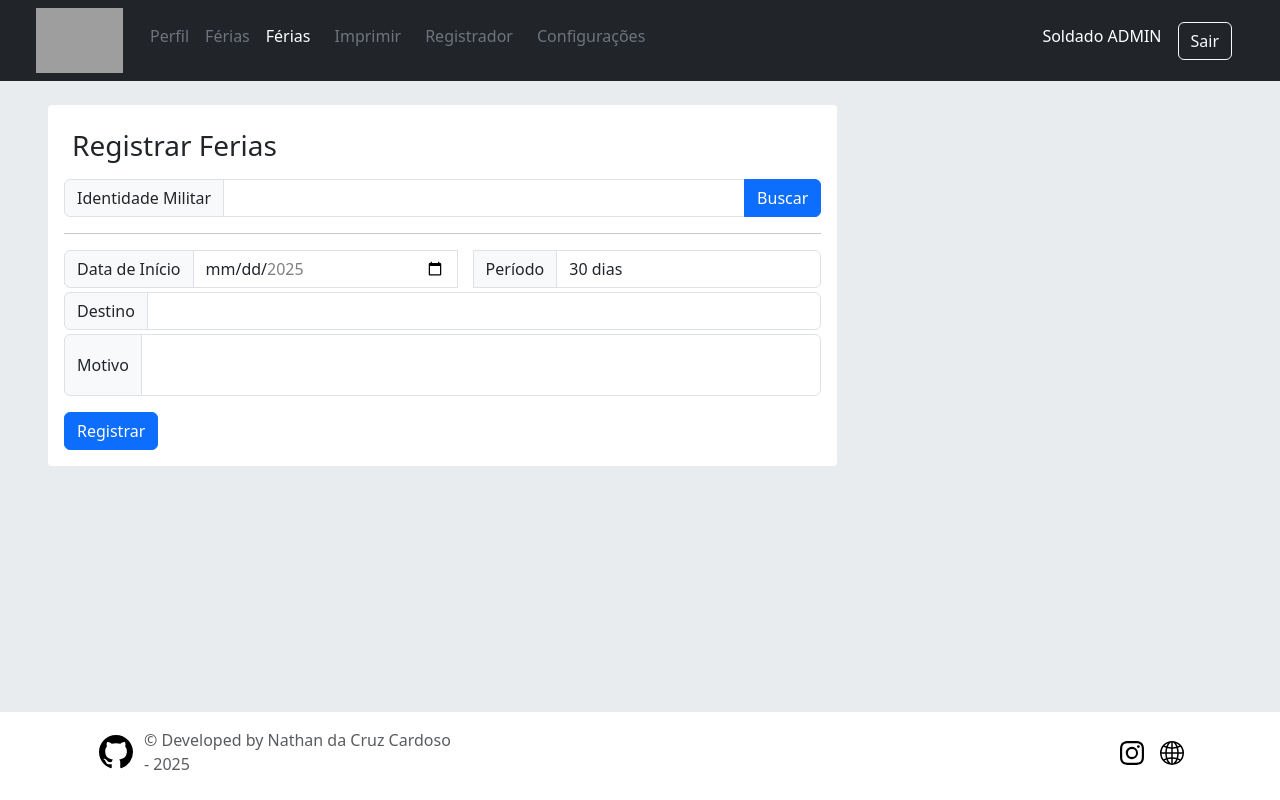
After one commit to NathanCruzOficial/gestor-de-ferias, a Flask app: page /user/livro in a window 1280 px wide. The commit adds this page. Run offline with Flask 3, Linux system fonts and the light colour scheme; a user stored in the database is signed in; data comes from the database, SQL or seed files in the repository; both versions use the stored data as it was after the commit; grey boxes are pictures that could not be loaded.

Commit message:
resolve: blank_users

```diff
--- a/app/controllers/db_mannager.py
+++ b/app/controllers/db_mannager.py
@@ -18,7 +18,7 @@ def create_user(form):
         dados = [
         {
             "username":f"{patente} {form.nome_guerra.data}",
-            "password": form.password.data,  # Você pode armazenar uma hash da senha usando bcrypt ou similar
+            "password": form.password.data.strip() if form.password.data else "null",  # Você pode armazenar uma hash da senha usando bcrypt ou similar
             "military_id": form.military_id.data,
             "fg_patente_id": form.fg_patente_id.data,  # Relacionado ao ID da patente (exemplo: Soldado = 1)
             "nome_completo": form.nome_completo.data,
--- a/app/models/forms.py
+++ b/app/models/forms.py
@@ -16,26 +16,18 @@ def phone_validator(form, field):
         flash("Insira um número de celular válido.", 'warning')
 
 class LoginForm(FlaskForm):
-    fg_organization_id = SelectField("OM", choices=[], validators=[DataRequired()])
-    username = StringField("usuário", validators=[DataRequired()])
+    military_id = StringField("Identidade Militar", validators=[DataRequired()])
     password = PasswordField("password", validators=[DataRequired()])
     remember_me = BooleanField("remember_me")
     submit = SubmitField('Entrar')
 
-    def __init__(self, *args, **kwargs):
-        super(LoginForm, self).__init__(*args, **kwargs)
-        # Preenche o campo de patente com dados do banco
-        with app.app_context():
-            self.fg_organization_id.choices = [
-                (om.id, om.name) for om in Organizacao.query.all()
-            ]
 
 class RegisterForm(FlaskForm):
     nvls = [('1', 'Usuário'), ('2', 'Fiscal'), ('3', 'Administrador')]
 
     nome_guerra = StringField("nome_guerra", validators=[DataRequired()])
-    password = PasswordField("senha", validators=[DataRequired()])
-    confirm_password = PasswordField("confirmar senha", validators=[ DataRequired()])
+    password = PasswordField("senha")
+    confirm_password = PasswordField("confirmar senha")
 
     military_id = StringField("id militar", validators=[DataRequired()])
     fg_patente_id = SelectField("patente", choices=[], validators=[DataRequired()])
@@ -134,6 +126,37 @@ class VacationForm(FlaskForm):
             if delta > field.data:
                 raise ValidationError("A quantidade de dias excede os disponíveis para o usuário.")
 
+class VacationADM_Form(FlaskForm):
+    periodo_dias = [('1', '30 dias'), ('2', '25 dias'), ('3', '20 dias'), ('4', '15 dias'), ('5', '10 dias'),('6', '5 dias')]
+
+    data_inicio = DateField(
+        "Data de Início",
+        format='%Y-%m-%d',
+        validators=[DataRequired()],
+        render_kw={
+            'min': (date.today() + timedelta(days=1)).strftime('%Y-%m-%d'),
+            'max': date(date.today().year, 12, 31).strftime('%Y-%m-%d')
+        }
+    )
+
+    id_militar = StringField("Identidade Militar", validators=[DataRequired()])
+    periodo = SelectField("Período", choices=periodo_dias, validators=[DataRequired()])
+
+    destino = StringField("Destino", validators=[DataRequired()])
+    motivo = TextAreaField("Motivo")
+    detalhes = StringField("Detalhes")
+    submit = SubmitField('Registrar')
+
+    def validate_data_fim(self, field):
+        if self.data_inicio.data and field.data < self.data_inicio.data:
+            raise ValidationError("A data de fim não pode ser menor que a data de início.")
+
+    def validate_max_dias(self, field):
+        if self.data_inicio.data and self.data_fim.data:
+            delta = (self.data_fim.data - self.data_inicio.data).days
+            if delta > field.data:
+                raise ValidationError("A quantidade de dias excede os disponíveis para o usuário.")
+
 class ProfileForm(FlaskForm):
     email = StringField("email", validators=[DataRequired(), Email()])
     telefone = TelField("telefone",validators=[DataRequired()])
--- a/app/models/seed.py
+++ b/app/models/seed.py
@@ -99,7 +99,7 @@ def seed_data():
         {
             "username":"ADMIN",
             "password": "1234",  # Você pode armazenar uma hash da senha usando bcrypt ou similar
-            "military_id": "0000000000",
+            "military_id": "123456789",
             "fg_patente_id": 1,  # Relacionado ao ID da patente (exemplo: Soldado = 1)
             "nome_completo": "ADMIN",
             "nome_guerra": "ADMIN",
--- a/app/routes/auth.py
+++ b/app/routes/auth.py
@@ -14,10 +14,7 @@ def login():
     # seed_data()
     form = LoginForm()
     if form.validate_on_submit():
-        username = str(form.username.data)
-        username = username.upper()
-
-        user = User.query.filter_by(username=username, fg_organization_id=form.fg_organization_id.data).first()
+        user = User.query.filter_by(military_id=form.military_id.data).first()
         if user:
             if user and user.check_password(form.password.data):  # Usando o método check_password
                 login_user(user)
--- a/app/routes/user.py
+++ b/app/routes/user.py
@@ -1,13 +1,16 @@
 import datetime
 from sqlite3 import IntegrityError
+
+from sqlalchemy import null
 from app import db
 from app.models import manager
 from app.models.tables import Organizacao, Patente, Secao, User , Vacation , State
 from app.controllers import crud, db_mannager
+from sqlalchemy.orm import joinedload
 
-from flask import Blueprint, render_template, redirect, url_for, flash, send_file, request
+from flask import Blueprint, render_template, redirect, url_for, flash, send_file, request, jsonify
 from flask_login import logout_user, current_user, login_required
-from app.models.forms import RegisterForm, UpdateForm, VacationForm,ProfileForm,PasswordChangeForm
+from app.models.forms import RegisterForm, UpdateForm, VacationForm,ProfileForm,PasswordChangeForm,VacationADM_Form
 from app.controllers import doc_create
 from .middlewares import required_level
 
@@ -24,11 +27,11 @@ def require_login():
 # Página principal
 @user_bp.route('/', methods=['GET', 'POST'])
 def home():
-    my_vacations = Vacation.query.filter_by(fg_users_id=current_user.id).order_by(Vacation.id.desc()).all()
+    my_vacations = Vacation.query.filter_by(fg_users_id=current_user.military_id).order_by(Vacation.id.desc()).all()
     form = VacationForm()
 
     if form.validate_on_submit():
-        fg_users_id = current_user.id
+        fg_users_id = current_user.military_id
         data_inicio = form.data_inicio.data
         destino = form.destino.data
         motivo = form.motivo.data
@@ -67,8 +70,121 @@ def home():
 @user_bp.route('/ferias')
 @required_level(2)
 def ferias():
-    vacations = Vacation.query.join(User).order_by(Vacation.id.desc()).all()
+    # vacations = Vacation.query.join(User).order_by(Vacation.id.desc()).all()
+    # vacations = Vacation.query.filter_by(fg_users_id=current_user.military_id).order_by(Vacation.id.desc()).all()
+    vacations = Vacation.query.options(joinedload(Vacation.user)).order_by(Vacation.id.desc()).all()
     return render_template("user/ferias.html", registros = vacations)
+
+
+# ------------------------------------------------------- LIVRO DIGITAL ---------------------------------------------------------------------
+@user_bp.route('/buscar-identidade', methods=['POST'])
+@required_level(2)
+def buscar_identidade():
+    data = request.get_json()
+    identidade = data.get('identidade')
+
+    militar = User.query.filter_by(military_id=identidade).first()
+
+    if militar:
+        return jsonify({
+            'found': True,
+            'nome_guerra': militar.nome_guerra,
+            'posto': militar.patente.posto
+        })
+    else:
+        return jsonify({'found': False})
+
+
+@user_bp.route('/livro', methods=['GET', 'POST'])
+@required_level(2)
+def livro():
+    form = VacationADM_Form()
+
+    fg_users_id = form.id_militar.data
+    militar = User.query.filter_by(military_id=fg_users_id).first()
+
+    if form.validate_on_submit():
+        #INFORMAÇÕES DAS FÉRIAS
+        data_inicio = form.data_inicio.data
+        destino = form.destino.data
+        motivo = form.motivo.data
+        periodo = dict(form.periodo.choices).get(form.periodo.data, None)
+        periodo = int(periodo.split(" ")[0])
+        data_fim = data_inicio + datetime.timedelta(days=periodo)
+        dias = (data_fim - data_inicio).days
+        data_fim = data_fim - datetime.timedelta(days=1)
+
+        if militar:
+            if militar.dias_disp >= dias:
+                if militar and militar.dias_disp > 0:
+                    registro_ferias = Vacation( fg_users_id, data_inicio, data_fim, dias, destino, motivo)
+
+                    if db_mannager.periodo_disponivel(militar.id, data_inicio, data_fim):
+                        try:
+                            militar.dias_disp = militar.dias_disp - dias
+                            crud.create(registro_ferias)
+                            db.session.merge(militar)
+                            db.session.commit()
+                            flash('Registro de férias efetuado com sucesso', 'success')
+                            return redirect(url_for("user.home"))
+
+                        except IntegrityError:
+                            db.session.rollback()
+                            flash('Erro de Integridade, tente novamente.', 'danger')
+                else:
+                    flash('Período indisponível para férias!', 'danger')
+
+            else:
+                flash(f'Os dias de dispensa deste militar acabaram! restam apenas: {militar.dias_disp} dias disponíveis', 'danger')
+
+        else:
+            registro_ferias = Vacation( fg_users_id, data_inicio, data_fim, dias, destino, motivo)
+
+            if db_mannager.periodo_disponivel(fg_users_id, data_inicio, data_fim):
+                try:
+                    #HAVERÁ QUE CRIAR TAMBÉM O USUÁRIO NO BANCO DE DADOS COM OS DADOS OBRIGATÓRIOS.
+                    dados = [
+                    {
+                        "username":"Desatrelado",
+                        "password": "null",  # Você pode armazenar uma hash da senha usando bcrypt ou similar
+                        "military_id": fg_users_id,
+                        "fg_patente_id": "Desatrelado",  # Relacionado ao ID da patente (exemplo: Soldado = 1)
+                        "nome_completo": "Desatrelado",
+                        "nome_guerra": "Desatrelado",
+                        "fg_organization_id": "Desatrelado",  # Relacionado ao ID da organização (exemplo: "Cia C GUEs - 9ª Bda Inf Mtz")
+                        "fg_secao_id": "Desatrelado",  # Relacionado ao ID da seção
+                        "data_nascimento": "Desatrelado",  # Formato string para facilitar conversão posterior
+                        "nivel": "Desatrelado",  # 3 representa "Administrador"
+                        "email": "Desatrelado",
+                        "telefone": "Desatrelado"
+                    }
+                    ]
+
+                    for user_data in dados:
+                        novo_usuario = User(**user_data)
+
+                    try:
+                        db.session.add(novo_usuario)  # Adiciona
+                        db.session.commit()
+
+                        crud.create(registro_ferias)
+                        flash(f'Registro de férias efetuado com sucesso na identidade:{fg_users_id}', 'success')
+                        return redirect(url_for("user.livro"))
+
+                    except IntegrityError:
+                            return 'Dados Inválidos!', 'danger'
+
+                except IntegrityError:
+                    db.session.rollback()
+                    flash('Erro de Integridade, tente novamente.', 'danger')
+            else:
+                flash('Este usuário já possui férias cadastradas neste período!', 'danger')
+
+
+
+    return render_template("user/livro digital.html", form=form)
+
+
 
 # ------------------------------------------------------- IMPRIMIR ---------------------------------------------------------------------
 @user_bp.route('/imprimir/archive')
@@ -181,10 +297,11 @@ def imprimir():
 
 
     # Buscar os resultados filtrados
+    # vacations = Vacation.query.options(joinedload(Vacation.user)).order_by(Vacation.id.desc()).all()
     if current_user.nivel == 3:
-        vacations = query.join(User).order_by(Vacation.id.desc()).all()
+        vacations = query.options(joinedload(Vacation.user)).order_by(Vacation.id.desc()).all()
     elif current_user.nivel == 2:
-        vacations = query.join(User).order_by(Vacation.id.desc()).filter(User.fg_organization_id == current_user.fg_organization_id).all()
+        vacations = query.options(joinedload(Vacation.user)).order_by(Vacation.id.desc()).filter(User.fg_organization_id == current_user.fg_organization_id).all()
 
 
     return render_template("user/imprimir.html", vacations=vacations)
--- a/app/templates/layouts/base.html
+++ b/app/templates/layouts/base.html
@@ -5,7 +5,7 @@
     <meta name="viewport" content="width=device-width, initial-scale=1.0">
     <title>{% block title %}Document{% endblock %}</title>
     <!-- <link href="{{ url_for('static', filename = 'css/bootstrap.min.css')}}" rel="stylesheet" > -->
-    <link href="https://cdn.jsdelivr.net/npm/bootstrap@5/dist/css/bootstrap.min.css" rel="stylesheet" integrity="sha384-QWTKZyjpPEjISv5WaRU9OFeRpok6YctnYmDr5pNlyT2bRjXh0JMhjY6hW+ALEwIH" crossorigin="anonymous">
+    <link href="https://cdn.jsdelivr.net/npm/bootstrap@5/dist/css/bootstrap.min.css" rel="stylesheet" integrity="sha384-SgOJa3DmI69IUzQ2PVdRZhwQ+dy64/BUtbMJw1MZ8t5HZApcHrRKUc4W0kG879m7" crossorigin="anonymous">
     <link href="{{ url_for('static', filename = 'css/sticky-footer.css')}}" rel="stylesheet" >
     <link href="{{ url_for('static', filename = 'css/sign-in.css')}}" rel="stylesheet" >
     <!-- Option 1: Include in HTML -->
--- a/app/templates/layouts/navbar.html
+++ b/app/templates/layouts/navbar.html
@@ -3,6 +3,7 @@
 
   {% if current_user.nivel >= 2 %}
     <li><a href="{{ url_for('user.ferias') }}" class="nav-link {% if request.endpoint == 'user.ferias' %}text-white{% else %}text-secondary{% endif %}">Férias</a></li>
+    <li><a href="{{ url_for('user.livro') }}" class="nav-link {% if request.endpoint == 'user.livro' %}text-white{% else %}text-secondary{% endif %}">Férias</a></li>
      <li><a href="{{ url_for('user.imprimir') }}" class="nav-link ms-2 {% if request.endpoint == 'user.imprimir' %}text-white{% else %}text-secondary{% endif %}">Imprimir</a></li>
   {% endif %}
 
--- a/app/templates/user/ferias.html
+++ b/app/templates/user/ferias.html
@@ -26,8 +26,10 @@
         <!-- Exibe o botão de deletar para todos, exceto o usuário logado -->
         <tr class="text-center">
           <td class="table-active" >{{ ferias.data_registro }}</td>
-          <td>{{ ferias.user.patente.posto }}</td>
-          <td>{{ ferias.user.nome_guerra }}</td>
+
+          <td>{{ ferias.user.patente.posto if ferias.user else "<span class='text-danger'>Desatrelado</span>" | safe }}</td>
+          <td>{{ ferias.user.patente.nome_guerra if ferias.user else "<span class='text-danger'>Desatrelado</span>" | safe }}</td>
+
           <td>{{ ferias.dias }}</td>
           <td>{{ ferias.data_inicio }}</td>
           <td>{{ ferias.data_fim }}</td>
--- /dev/null
+++ b/app/templates/user/livro digital.html
@@ -0,0 +1,98 @@
+{% extends 'layouts/base.html' %}
+
+{% block title %}Livro Digital{% endblock %}
+
+{% block content %}
+
+<!-- =======================================Registrar Férias ADMINISTRADOR=========================================== -->
+    <div class="col-lg-8 mt-lg-0 mt-2">
+        <div class="bg-white p-3 rounded-1 h-100 ">
+            <form action="{{ url_for('user.livro') }}" method="post">
+                {{ form.csrf_token }}
+
+                <h1 class="h3 p-2">Registrar Ferias</h1>
+                <div class="input-group my-1">
+                    <label for="identidade Militar" class="input-group-text">Identidade Militar</label>
+                    <input type="text" class="form-control" id="identidade Militar">
+                    <button type="button" class="btn btn-primary" onclick="buscarIdentidade()">Buscar</button>
+                </div>
+
+                <div id="resultado" class="mt-3"></div>
+
+
+
+
+                <hr>
+                <div class="input-group">
+                    {{ form.data_inicio.label(class="input-group-text") }}
+                    {{ form.data_inicio(class="form-control", id="data-inicio") }}
+                <p class="mx-2"></p>
+                    {{ form.periodo.label(class="input-group-text") }}
+                    {{ form.periodo(class="form-control", id="periodo") }}
+                </div>
+                <div class="input-group my-1 ">
+                    <label for="destino" class="input-group-text">Destino</label>
+                    {{ form.destino(class="form-control", id="destino") }}
+                </div>
+                <div class="input-group my-1 ">
+                    {{ form.motivo.label(class="input-group-text") }}
+                    {{ form.motivo(class="form-control", maxlength="250", style="resize: none;") }}
+                </div>
+                <div class="mb-3">
+                    <span class="form-label text-danger" id="dias"></span> <!-- Aqui vai aparecer o número de dias -->
+                </div>
+                <!-- submit -->
+                <div class="">
+                    {{ form.submit(class="btn btn-primary") }}
+                </div>
+            </form>
+        </div>
+    </div>
+
+<script>
+function buscarIdentidade() {
+    const identidade = document.getElementById("identidade Militar").value;
+
+    fetch("/user/buscar-identidade", {
+        method: "POST",
+        headers: {
+            "Content-Type": "application/json"
+        },
+        body: JSON.stringify({ identidade: identidade })
+    })
+    .then(response => response.json())
+    .then(data => {
+        const resultado = document.getElementById("resultado");
+
+        if (data.found) {
+            resultado.innerHTML = `
+                <div class="alert alert-success">
+                    <strong>Nome de Guerra:</strong> ${data.nome_guerra}<br>
+                    <strong>Posto/Graduação:</strong> ${data.posto}
+                </div>
+            `;
+        } else {
+            resultado.innerHTML = `
+                <div class="alert alert-warning">Identidade não encontrada. Preencha os dados abaixo:</div>
+                <div class="input-group my-1">
+                    <label class="input-group-text">Nome de Guerra</label>
+                    <input type="text" class="form-control" name="nome_guerra" />
+                </div>
+                <div class="input-group my-1">
+                    <label class="input-group-text">Posto/Graduação</label>
+                    <input type="text" class="form-control" name="posto" />
+                </div>
+            `;
+        }
+    })
+    .catch(error => {
+        console.error("Erro:", error);
+        alert("Ocorreu um erro na busca.");
+    });
+}
+</script>
+
+
+
+
+{% endblock %}
```
Also changed, not shown: app/models/tables.py (+5 -4 lines), app/routes/reset_password.py (+9 -0 lines), app/templates/auth/login.html (+2 -5 lines), app/templates/user/imprimir.html (+7 -6 lines), migrations/versions/31a1dc001e95_add_cascade.py (deleted, +0 -38 lines), migrations/versions/8a67eb63b6c3_init.py (renamed from migrations/versions/c416ef478b21_db_create.py, +8 -8 lines), instance/storage.db.
